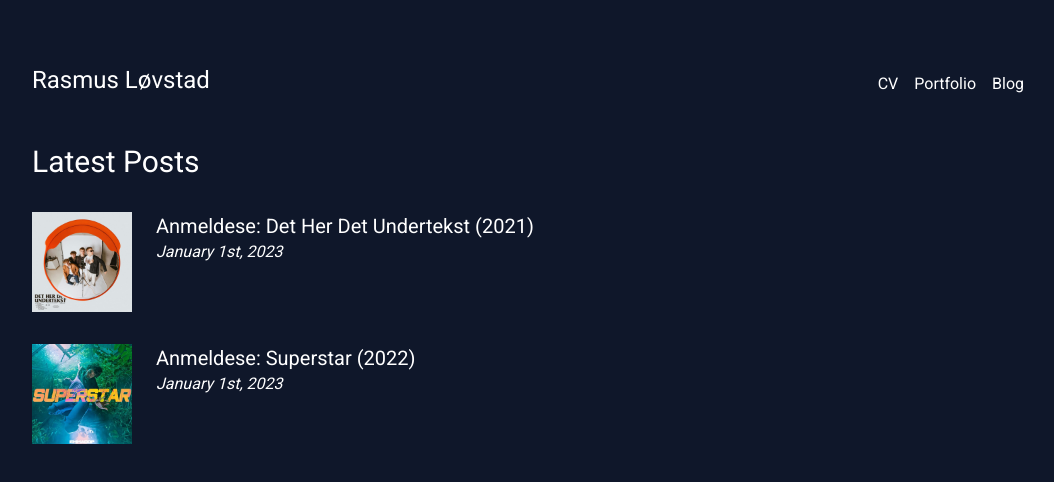
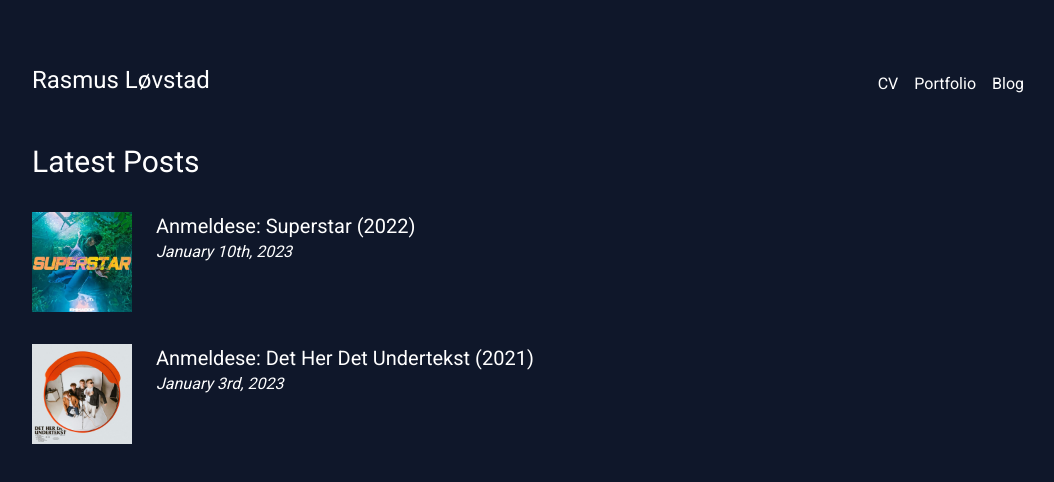
Before and after one commit to Snailed/homepage, a Next.js app: page /blog in a window 1280 px wide. Shown: the top 482 px of the page, without its empty margins (112-1166 px from the left). Built offline with nearby package versions, Linux system fonts and the light colour scheme.

Commit message:
fix dates

```diff
--- a/pages/blog/[slug].tsx
+++ b/pages/blog/[slug].tsx
@@ -1,23 +1,23 @@
-import fs from 'fs'
-import matter from 'gray-matter';
-import Header from '../../components/Header';
-import { BlogFrontmatter } from '../../types/blog';
-import md from 'markdown-it'
-import { format } from 'date-fns';
-import Head from 'next/head';
-import { Roboto } from '@next/font/google';
-import Image from 'next/image';
+import fs from "fs";
+import matter from "gray-matter";
+import Header from "../../components/Header";
+import { BlogFrontmatter } from "../../types/blog";
+import md from "markdown-it";
+import { format } from "date-fns";
+import Head from "next/head";
+import { Roboto } from "@next/font/google";
+import Image from "next/image";
 
 type BlogPostProps = {
-  frontmatter: BlogFrontmatter,
-  content: string
-}
-const roboto = Roboto({ weight: ['400', '700'] });
+  frontmatter: BlogFrontmatter;
+  content: string;
+};
+const roboto = Roboto({ weight: ["400", "700"] });
 export default function BlogPost({ frontmatter, content }: BlogPostProps) {
   const formattedContent = md({
     breaks: true,
-    typographer: true
-  }).render(content)
+    typographer: true,
+  }).render(content);
   return (
     <>
       <Head>
@@ -34,47 +34,55 @@ export default function BlogPost({ frontmatter, content }: BlogPostProps) {
       >
         <div>
           <Header />
-        <article className="prose prose-invert mx-auto"  >
-
-    {frontmatter.imgSrc && frontmatter.imgAlt && (<Image width={800} height={800} src={frontmatter.imgSrc} alt={frontmatter.imgAlt} />)}
-      <h1 className="mb-2" >{frontmatter.title || 'Unknown title'}</h1>
-    { frontmatter.date && <h5 className="italic mb-8">
-        {format(new Date(frontmatter.date), 'MMMM Mo, y')}
-      </h5> }
-          <div dangerouslySetInnerHTML={{ __html: formattedContent }}  /></article>
+          <article className="prose prose-invert mx-auto">
+            {frontmatter.imgSrc && frontmatter.imgAlt && (
+              <Image
+                width={800}
+                height={800}
+                src={frontmatter.imgSrc}
+                alt={frontmatter.imgAlt}
+              />
+            )}
+            <h1 className="mb-2">{frontmatter.title || "Unknown title"}</h1>
+            {frontmatter.date && (
+              <h5 className="italic mb-8">
+                {format(new Date(frontmatter.date), "MMMM Do, y")}
+              </h5>
+            )}
+            <div dangerouslySetInnerHTML={{ __html: formattedContent }} />
+          </article>
         </div>
       </main>
     </>
-
-  )
+  );
 }
 
 type StaticPropParam = {
   params: {
-    slug: string
-  }
-}
+    slug: string;
+  };
+};
 export async function getStaticPaths() {
-  if (!fs.existsSync('blog') ) return {paths: [], fallback: false}
-  const files = fs.readdirSync('blog')
+  if (!fs.existsSync("blog")) return { paths: [], fallback: false };
+  const files = fs.readdirSync("blog");
   const paths: StaticPropParam[] = files.map((fileName) => ({
     params: {
-      slug: fileName.replace('.md', '')
-    }
-  }))
+      slug: fileName.replace(".md", ""),
+    },
+  }));
   return {
     paths,
-    fallback: false
-  }
+    fallback: false,
+  };
 }
 
-export async function getStaticProps({ params: { slug }}: StaticPropParam) {
-  const file = fs.readFileSync(`blog/${slug}.md`, 'utf-8')
-  const {data: frontmatter, content } = matter(file)
+export async function getStaticProps({ params: { slug } }: StaticPropParam) {
+  const file = fs.readFileSync(`blog/${slug}.md`, "utf-8");
+  const { data: frontmatter, content } = matter(file);
   return {
     props: {
       frontmatter,
-      content
+      content,
+    },
+  };
 }
-  }
-}
--- a/pages/blog/index.tsx
+++ b/pages/blog/index.tsx
@@ -1,18 +1,18 @@
-import { Roboto } from '@next/font/google';
-import { format } from 'date-fns';
-import fs from 'fs';
-import matter from 'gray-matter';
-import Head from 'next/head';
-import Link from 'next/link';
-import Header from '../../components/Header';
-import { BlogFrontmatter } from '../../types/blog';
-import Image from 'next/image';
+import { Roboto } from "@next/font/google";
+import { format } from "date-fns";
+import fs from "fs";
+import matter from "gray-matter";
+import Head from "next/head";
+import Link from "next/link";
+import Header from "../../components/Header";
+import { BlogFrontmatter } from "../../types/blog";
+import Image from "next/image";
 export const getStaticProps = () => {
-  if (fs.existsSync('blog')) {
-    const files = fs.readdirSync('blog');
+  if (fs.existsSync("blog")) {
+    const files = fs.readdirSync("blog");
     const posts: BlogPost[] = files.map((fileName) => {
-      const slug = fileName.replace('.md', '');
-      const readFile = fs.readFileSync(`blog/${fileName}`, 'utf-8');
+      const slug = fileName.replace(".md", "");
+      const readFile = fs.readFileSync(`blog/${fileName}`, "utf-8");
       const { data: frontmatter } = matter(readFile) as unknown as {
         data: BlogFrontmatter;
       };
@@ -41,7 +41,7 @@ type BlogProps = {
   posts: BlogPost[];
 };
 
-const roboto = Roboto({ weight: ['400', '700'] });
+const roboto = Roboto({ weight: ["400", "700"] });
 const Blog: React.FC<BlogProps> = ({ posts }) => {
   return (
     <>
@@ -64,8 +64,8 @@ const Blog: React.FC<BlogProps> = ({ posts }) => {
             .sort((a, b) =>
               new Date(a.frontmatter.date || 0) >
               new Date(b.frontmatter.date || 0)
-                ? 1
-                : -1
+                ? -1
+                : 1
             )
             .map((x, i) => (
               <Link key={i} href={`/blog/${x.slug}`} className="flex mt-8">
@@ -79,11 +79,11 @@ const Blog: React.FC<BlogProps> = ({ posts }) => {
                 )}
                 <div className="ml-6">
                   <h3 className="text-xl">
-                    {x.frontmatter.title || 'Unknown title'}
+                    {x.frontmatter.title || "Unknown title"}
                   </h3>
                   {x.frontmatter.date && (
                     <p className="italic">
-                      {format(new Date(x.frontmatter.date), 'MMMM Mo, y')}
+                      {format(new Date(x.frontmatter.date), "MMMM Do, y")}
                     </p>
                   )}
                 </div>
```
Lines whose indentation alone changed are shown as unchanged.
